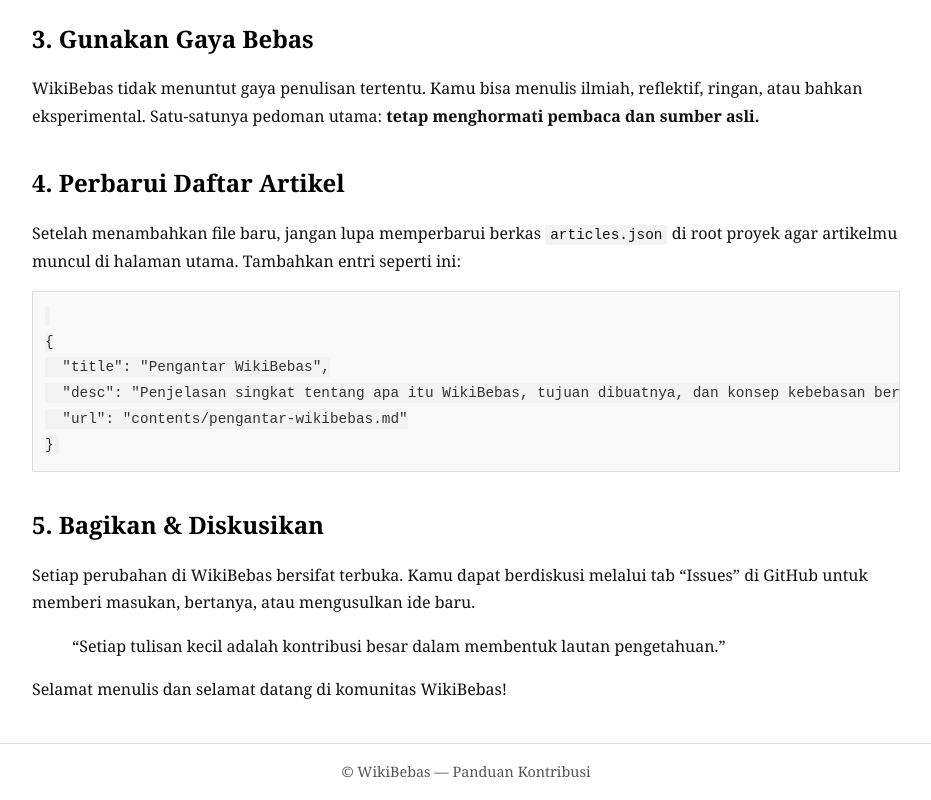
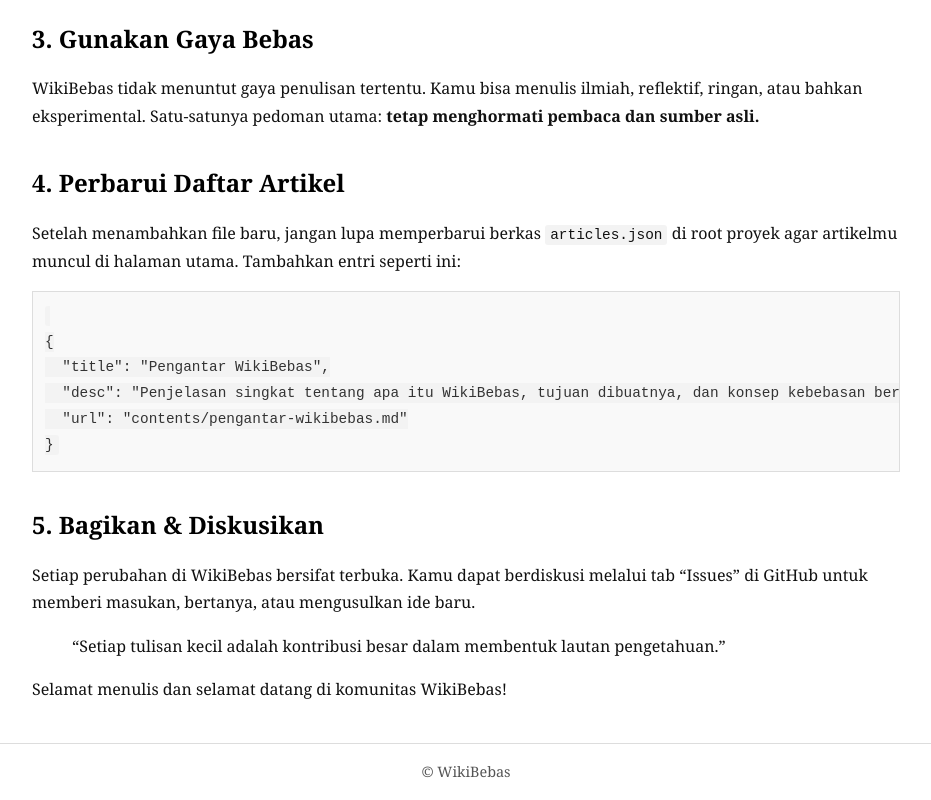
Before and after one commit to aflacake/wikibebas, a plain HTML site: page contents/cara-berkontribusi.html in a window 1280 px wide. Shown: the part 727-1527 px from the top of the page, without its empty margins (174-1105 px from the left). Drawn offline with Linux system fonts and the light colour scheme.

Commit message:
Memindah ke jalur _path_ benar
_Path_ navigasi dibenarkan, sedangkan bagian _footer_ dihapus karakternya.

```diff
--- a/contents/cara-berkontribusi.html
+++ b/contents/cara-berkontribusi.html
@@ -11,8 +11,8 @@
     <div class="site-title">WikiBebas</div>
     <nav role="navigation" aria-label="Utama">
       <a href="../index.html">Tentang</a>
-      <a href="../kontribusi.html">Kontribusi</a>
-      <a href="../artikel.html">Artikel</a>
+      <a href="../contribution.html">Kontribusi</a>
+      <a href="../article.html">Artikel</a>
     </nav>
   </header>
 
@@ -89,7 +89,7 @@
   </main>
 
   <footer class="site-footer" role="contentinfo">
-    &copy; WikiBebas — Panduan Kontribusi
+    &copy; WikiBebas
   </footer>
 </body>
 </html>
```
